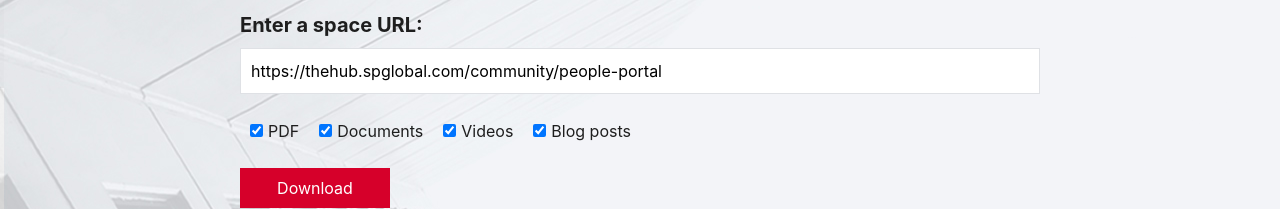
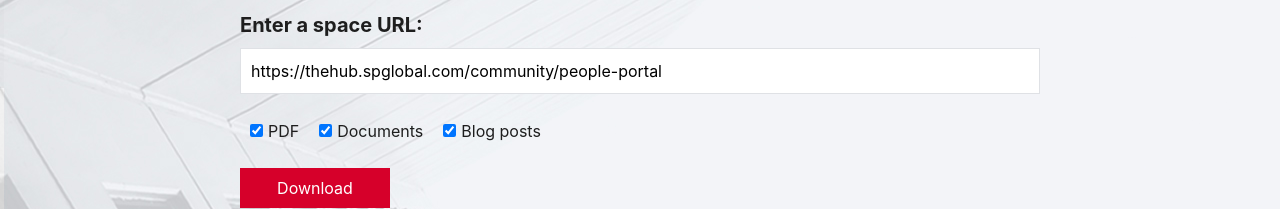
Before and after one commit to muhammadqamar/jivedownload, a React (Create React App) app: page / in a window 1280 px wide. Shown: the part 186-395 px from the top of the page. Built offline with nearby package versions, Linux system fonts and the light colour scheme.

Commit message:
ux changes

```diff
--- a/src/App.css
+++ b/src/App.css
@@ -30,6 +30,9 @@
    flex-direction: column;
    height: 100%;
    position: relative;
+}
+.hide {
+	display: none !important;
 }
 
 .form-group {
--- a/src/App.js
+++ b/src/App.js
@@ -99,7 +99,7 @@
             id: "https://thehub.spglobal.com/community/people-portal",
             from: 1,
             to: 20,
-            checked: ["document", "file", "video", "post"],
+            checked: ["document", "file", "post"],
           }}
           validate={(values) => {
             const errors = {};
@@ -210,8 +210,8 @@
                   <Field type="checkbox" name="checked" value="document" />
                   Documents
                 </label>
-                <label>
-                  <Field type="checkbox" name="checked" value="video" />
+                <label style={{ display: 'none'}}>
+                  <Field type="checkbox" name="checked" disabled value="video" />
                   Videos
                 </label>
                 <label>
```
